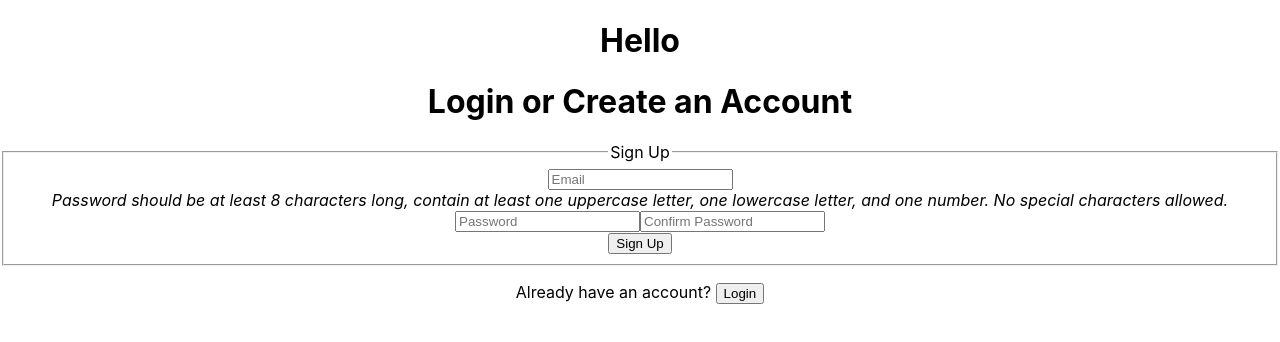
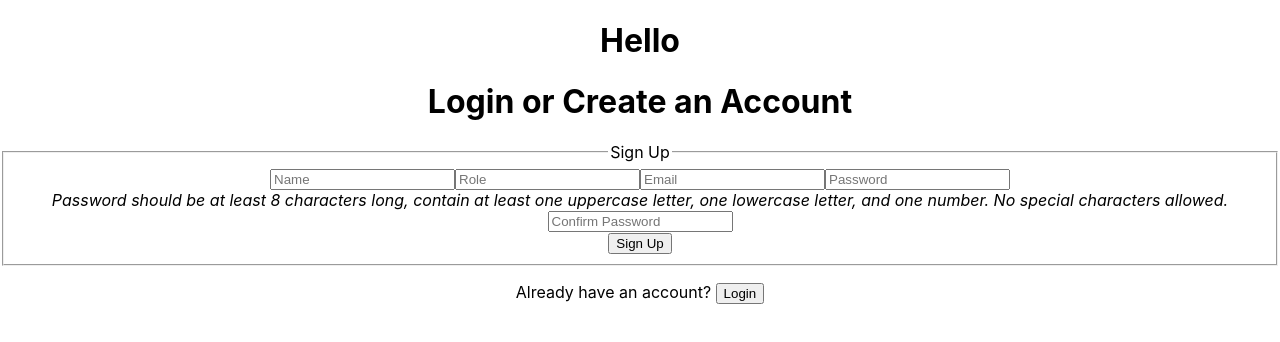
Before and after one commit to Yagi91/Bug-spy, a React (Create React App) app: page / in a window 1280 px wide. Both pictures are taken after a click on the button "Register". Shown: the top 342 px of the page. Built offline with nearby package versions, Linux system fonts and the light colour scheme.

Commit message:
Add name and role input to register screen

```diff
--- a/src/features/auth/auth.tsx
+++ b/src/features/auth/auth.tsx
@@ -1,4 +1,4 @@
-import React, { useState, useEffect } from "react";
+import React, { useEffect } from "react";
 import LogIn from "./login";
 import Register from "./register";
 import { useAppSelector, useAppDispatch } from '../../app/hooks';
@@ -18,12 +18,6 @@ export default function Login({ authType }: Props) {
     console.log("authType", authType);
     dispatch(errorAction(""));
   }, [authType, dispatch]);
-
-  const emailFormatChecker = (email: string): boolean => {
-    const emailFormat =
-      /^[a-zA-Z0-9.!#$%&'*+/=?^_`{|}~-]+@[a-zA-Z0-9-]+(?:\.[a-zA-Z0-9-]+)*$/;
-    return emailFormat.test(email);
-  };
   const passwordFormatChecker = (password: string): boolean => {
     const passwordFormat = /^(?=.*[a-z])(?=.*[A-Z])(?=.*\d)[a-zA-Z\d]{8,}$/;
     return passwordFormat.test(password);
@@ -34,29 +28,24 @@ export default function Login({ authType }: Props) {
     const email: string = event.currentTarget.email.value;
     const password: string = event.currentTarget.password.value;
     const isPasswordValid = passwordFormatChecker(password);
-    const isEmailValid = emailFormatChecker(email);
-    if (isEmailValid && isPasswordValid) {
+    if (isPasswordValid) {
       //Hit the backend and submit the form
       dispatch(loginUser({ email: email.toLocaleLowerCase(), password }));
       return;
-    } else if (!isEmailValid) {
-      errorAction("Please enter a valid email Format");
-      return;
-    }
+    } else return console.log("Email or password is invalid");
   };
 
   const handleRegisterForm = async (event: React.FormEvent<HTMLFormElement>) => {
     event.preventDefault();
+    const name: string = event.currentTarget.fullName.value;
+    const role: string = event.currentTarget.myRole.value;
     const email: string = event.currentTarget.email.value;
     const password: string = event.currentTarget.password.value;
     const passwordCheck: string = event.currentTarget["password-check"].value;
     const isPasswordValid = passwordFormatChecker(password);
-    const isEmailValid = emailFormatChecker(email);
-    if (isEmailValid && isPasswordValid && password === passwordCheck) {
+    if (isPasswordValid && password === passwordCheck) {
       //Hit the backend and submit the form
-      dispatch(registerUser({ email: email.toLocaleLowerCase(), password }));
-    } else if (!isEmailValid) {
-      return console.log("Email format is invalid");
+      dispatch(registerUser({ email: email.toLocaleLowerCase(), password, role, name }));
     } else if (!isPasswordValid) {
       errorAction("Password must be at least 8 characters long, contain at least one uppercase letter, one lowercase letter, and one number");
       return;
@@ -75,7 +64,7 @@ export default function Login({ authType }: Props) {
   return (
     <section>
       {
-        authType === "Login" ? <LogIn handleSubmit={handleLogInForm} loginStatus={authStatus} error={error} handleChange={handleFormChange} /> : <Register handleSubmit={handleRegisterForm} registerStatus={authStatus} error={error} />
+        authType === "Login" ? <LogIn handleSubmit={handleLogInForm} loginStatus={authStatus} error={error} handleChange={handleFormChange} /> : <Register handleSubmit={handleRegisterForm} handleChange={handleFormChange} registerStatus={authStatus} error={error} />
       }
 
     </section>
--- a/src/features/auth/authSlice.ts
+++ b/src/features/auth/authSlice.ts
@@ -7,6 +7,8 @@ export interface AuthState {
   error: string;
   authType: "Login" | "Register";
   userToken: JSON | null;
+  name?: string;
+  role?: string;
 }
 const userToken = JSON.parse(localStorage.getItem("userToken") || "{}");
 
@@ -16,6 +18,8 @@ export const initialState: AuthState = {
   userInfo: { email: null },
   authType: "Login",
   userToken,
+  name: "",
+  role: "",
 };
 
 // export interface SerializedError {
@@ -28,7 +32,7 @@ export const initialState: AuthState = {
 export const loginUser = createAsyncThunk(
   "auth/login",
   async (
-    { email, password }: { readonly email: string; readonly password: string },
+    { email, password }: { email: string; readonly password: string },
     thunkAPI
   ) => {
     try {
@@ -47,13 +51,13 @@ export const loginUser = createAsyncThunk(
 export const registerUser = createAsyncThunk(
   "auth/register",
   async (
-    { email, password }: { email: string; password: string },
+    { email, password, name, role }: { email: string; name: string; role: string; password: string },
     thunkAPI
   ) => {
     try {
       const delay = (ms: number) => new Promise((res) => setTimeout(res, ms));
       await delay(2000);
-      return { email };
+      return { email, name, role };
     } catch (error: any) {
       return thunkAPI.rejectWithValue(error.message);
     }
@@ -111,6 +115,8 @@ export const authSlice = createSlice({
       state.status = "Success";
       state.userInfo.email = action.payload.email;
       console.log("success fulfilled", state.userInfo.email);
+      state.name = action.payload.name;
+      state.role = action.payload.role;
     });
     builder.addCase(registerUser.rejected, (state, { payload }) => {
       state.status = "Typing";
--- a/src/features/auth/register.tsx
+++ b/src/features/auth/register.tsx
@@ -4,9 +4,10 @@ interface Props {
     handleSubmit: (event: React.FormEvent<HTMLFormElement>) => void;
     registerStatus: string;
     error?: string;
+    handleChange: (event: React.ChangeEvent<HTMLInputElement>) => void;
 }
 
-export default function Register({ handleSubmit, registerStatus, error }: Props) {
+export default function Register({ handleSubmit, registerStatus, error, handleChange }: Props) {
 
     const isLoggedIn = registerStatus === "Success";
     const isLoading = registerStatus === "Loading";
@@ -16,9 +17,11 @@ export default function Register({ handleSubmit, registerStatus, error }: Props)
         <form onSubmit={handleSubmit}>
             <fieldset>
                 <legend>Sign Up</legend>
-                <input type="email" name="email" placeholder="Email" required />
+                <input type="text" name="fullName" placeholder="Name" required onChange={handleChange} minLength={1} maxLength={30} />
+                <input type="text" name="myRole" placeholder="Role" required onChange={handleChange} />
+                <input type="email" name="email" placeholder="Email" required onChange={handleChange} />
+                <input type="password" name="password" placeholder="Password" required minLength={8} maxLength={20} pattern="^(?=.*[a-z])(?=.*[A-Z])(?=.*\d)[a-zA-Z\d]{8,}$" onChange={handleChange} />
                 <div><em>Password should be at least 8 characters long, contain at least one uppercase letter, one lowercase letter, and one number. No special characters allowed.</em></div>
-                <input type="password" name="password" placeholder="Password" required minLength={8} maxLength={20} pattern="^(?=.*[a-z])(?=.*[A-Z])(?=.*\d)[a-zA-Z\d]{8,}$" />
                 <input
                     type="password"
                     name="password-check"
```
